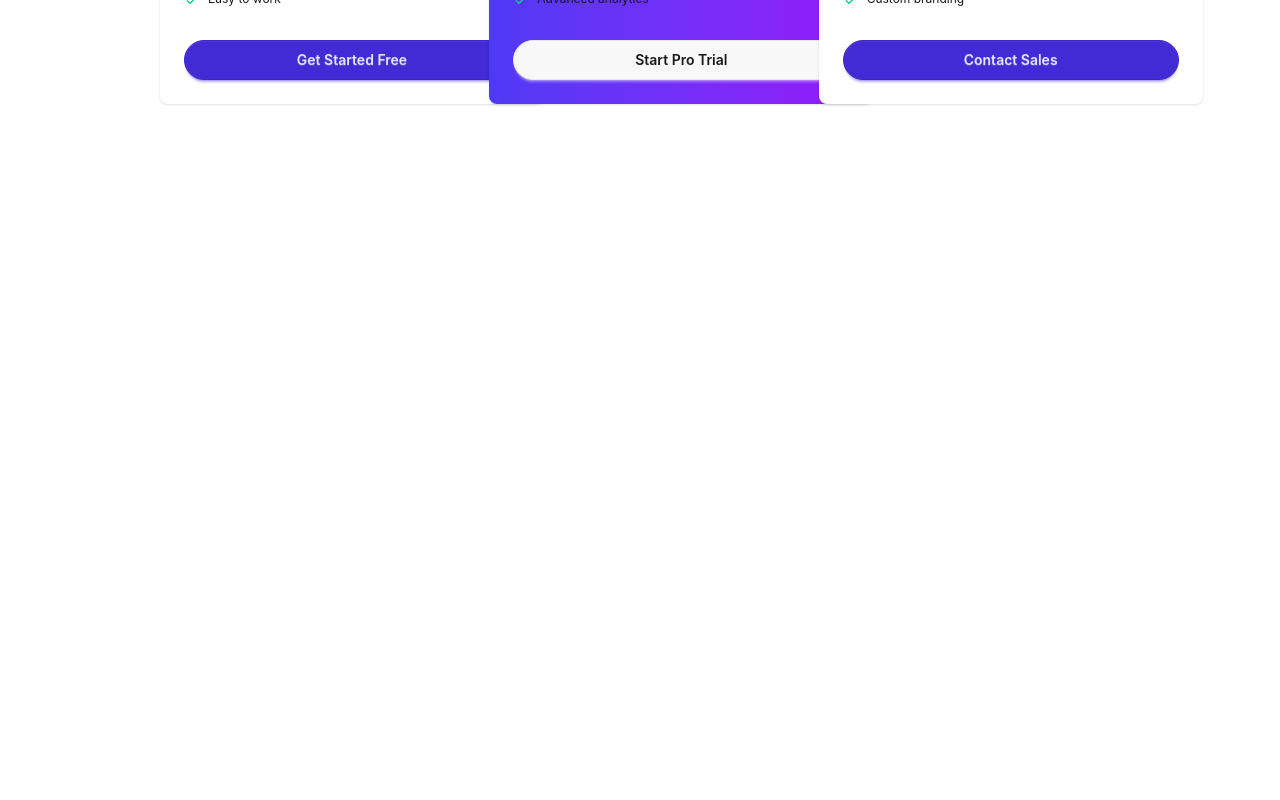
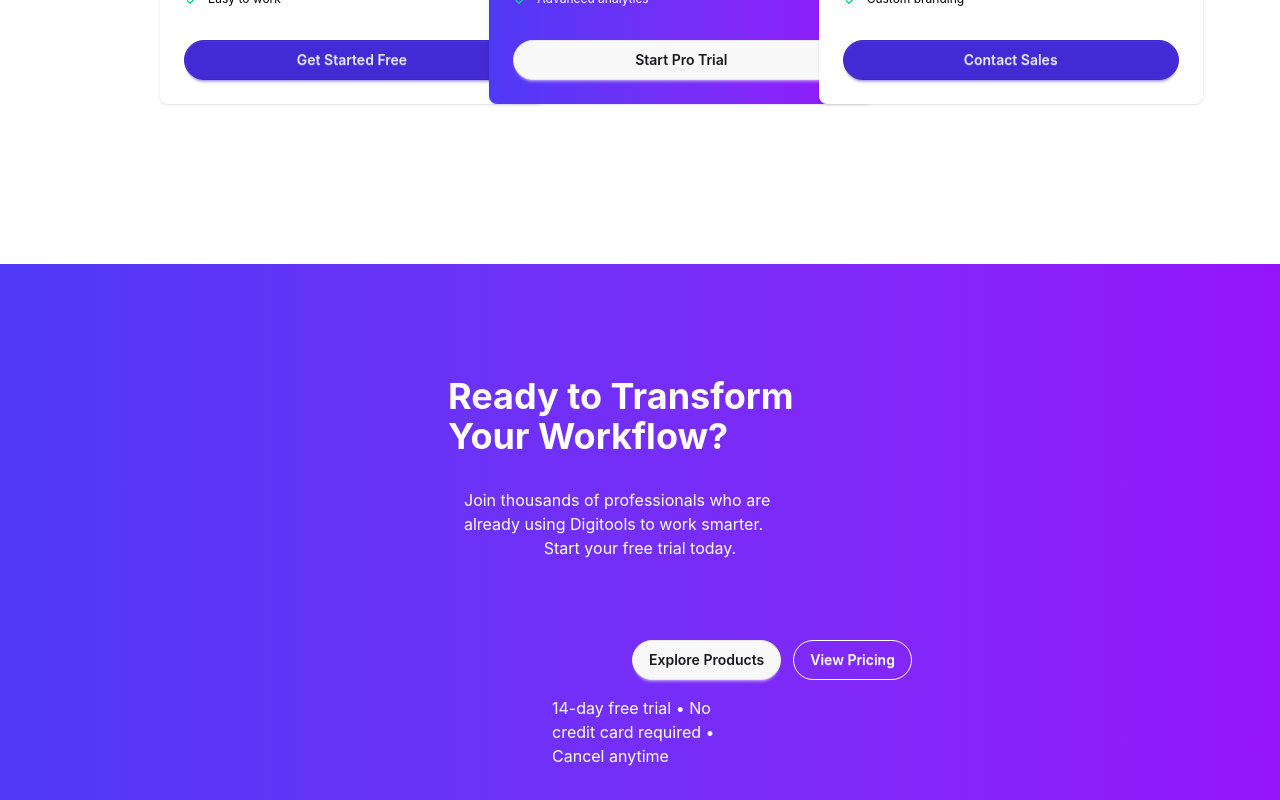
Before and after one commit to kallol-Dey229/Assignment-6-react, a React (Vite) app: page / in a window 1280 px wide. Shown: the part 5359-6159 px from the top of the page. Before the commit the page ends 5623 px from the top, so only its background shows below. Built offline with nearby package versions, Linux system fonts and the light colour scheme.

Commit message:
Transform Workflow design done

```diff
--- a/src/App.jsx
+++ b/src/App.jsx
@@ -6,6 +6,7 @@
 import ProductCardContainer from './components/ProductCardContainer/ProductCardContainer';
 import GetStared from './components/GetStarted/GetStared';
 import TransparentPricings from './components/TransparentPricings/TransparentPricings';
+import TransformWorkflow from './components/TransformWorkflow/TransformWorkflow';
 
 const dataPromise = fetch('Data.json').then(res => res.json());
 const GetStaredDataPromise = fetch('GetStartedData.json').then(res=>res.json());
@@ -32,6 +33,8 @@
         <TransparentPricings TransparentPricingPromise={TransparentPricingPromise}></TransparentPricings>
       </Suspense>
 
+      <TransformWorkflow></TransformWorkflow>
+
     </>
   )
 }
--- /dev/null
+++ b/src/components/TransformWorkflow/TransformWorkflow.jsx
@@ -0,0 +1,30 @@
+import React from 'react';
+
+const TransformWorkflow = () => {
+    return (
+        <div>
+            <div className='bg-linear-to-r from-[#4F39F6] to-[#9514FA] text-white p-8'>
+                <div className='full px-30 mt-20'>
+                <div className='header mx-70 space-y-8 '>
+                    <h2 className='text-4xl font-bold pl-4'>Ready to Transform Your Workflow?</h2>
+                    <p className='px-8 mx-auto'>Join thousands of professionals who are already using Digitools to work smarter. <span className='flex justify-center'>Start your free trial today.</span></p>
+                </div>
+
+            </div>
+
+
+            <div className='px-30 mt-20 mx-100 space-y-4'>
+                <div className='mx-20 flex gap-3'>
+                <button className='btn rounded-3xl'>Explore Products</button>
+                <button className='btn btn-ghost btn-outline rounded-3xl'>View Pricing</button>
+            </div>
+
+            <p>14-day free trial • No credit card required • Cancel anytime</p>
+            </div>
+
+            </div>
+        </div>
+    );
+};
+
+export default TransformWorkflow;
--- a/src/components/TransparentPricings/TransparentCard.jsx
+++ b/src/components/TransparentPricings/TransparentCard.jsx
@@ -6,7 +6,7 @@
     return (
         <div>
             <div className={`card w-96 ${type === 'Pro'? "bg-linear-to-r from-[#4F39F6] to-[#9514FA]":"bg-base-100"} shadow-sm`}>
-                <div className="card-body">
+                <div className={`card-body ${id === 2 ? "text-white":"text-black"}`}>
 
                     <div className="space-y-3">
 
```
